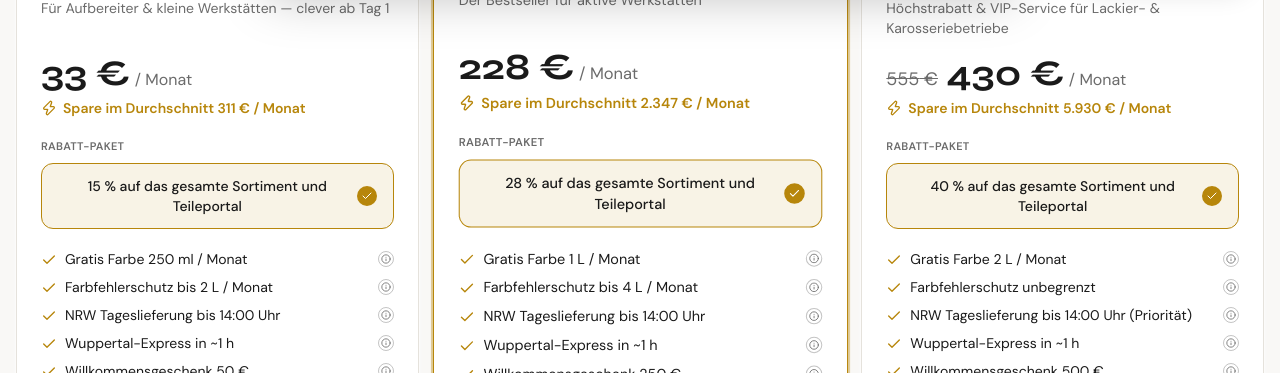
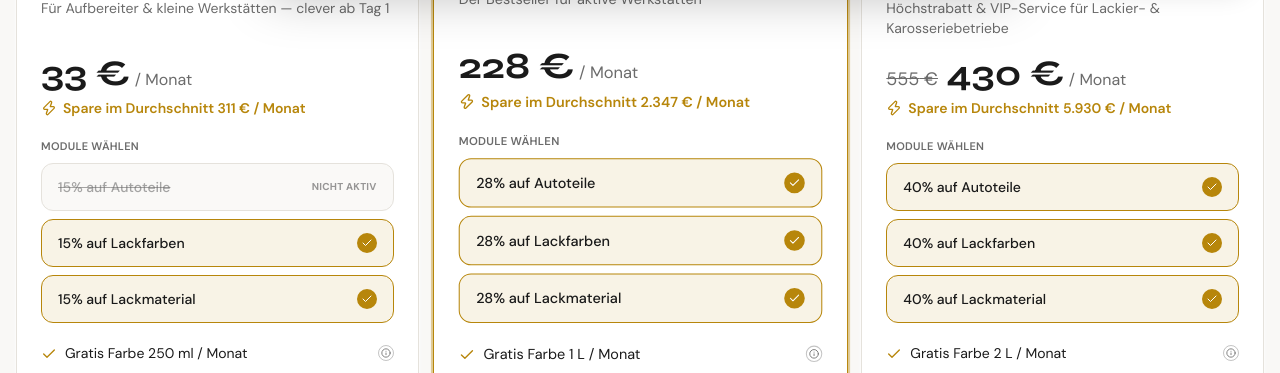
Before and after one commit to alex-autoshop/alex-autoshop-medium, a React (Vite) app: page /mitgliedschaft in a window 1280 px wide. Shown: the part 800-1173 px from the top of the page. Built offline with nearby package versions, Linux system fonts and the light colour scheme; no server answers.

Commit message:
Mitgliedschaft: 3 Module zurück, 0-Modul-Kauf erlaubt mit Basis-Rabatt (10/15/20%)

```diff
--- a/src/components/MembershipCards.tsx
+++ b/src/components/MembershipCards.tsx
@@ -37,8 +37,6 @@ function Card({ m, compact }: { m: MembershipLevel; compact: boolean }) {
 
   const isBase = modules.length === 0;
   const ratio = modules.length / m.modules.length;
-
-  // Preis & Rabatt abhängig vom Modul-Status
   const activeDiscount = isBase ? m.baseDiscountPercent : m.discountPercent;
 
   const price = useMemo(() => {
@@ -110,7 +108,7 @@ function Card({ m, compact }: { m: MembershipLevel; compact: boolean }) {
 
       {isBase ? (
         <p className="inline-flex items-center gap-1.5 text-sm font-semibold text-primary mt-1">
-          <Zap className="w-4 h-4" /> {activeDiscount}% Rabatt auf das gesamte Sortiment
+          <Zap className="w-4 h-4" /> {activeDiscount}% auf das gesamte Sortiment und Teileportal
         </p>
       ) : (
         <p className="inline-flex items-center gap-1.5 text-sm font-semibold text-primary mt-1">
@@ -121,24 +119,27 @@ function Card({ m, compact }: { m: MembershipLevel; compact: boolean }) {
       {!compact && (
         <>
           <p className="text-[11px] font-semibold uppercase tracking-wide text-muted-foreground mt-5 mb-2">
-            Rabatt-Paket
+            Module wählen
           </p>
           <div className="space-y-2">
-            {/* Kombinierter Toggle: alles oder nichts */}
+            {m.modules.map((mod) => {
+              const on = modules.includes(mod);
+              return (
                 <button
+                  key={mod}
                   type="button"
-              onClick={() => setModules(isBase ? [...m.modules] : [])}
+                  onClick={() => toggle(mod)}
                   className={cn(
                     "w-full flex items-center justify-between px-4 py-3 rounded-lg border text-sm font-medium transition-colors min-h-[48px]",
-                !isBase
+                    on
                       ? "border-primary bg-primary/10 text-foreground"
                       : "border-border bg-secondary/40 text-muted-foreground/60"
                   )}
                 >
-              <span className={cn(isBase && "line-through")}>
-                {isBase ? m.discountPercent : m.discountPercent} % auf das gesamte Sortiment und Teileportal
+                  <span className={cn(!on && "line-through")}>
+                    {m.discountPercent}% auf {mod}
                   </span>
-              {!isBase ? (
+                  {on ? (
                     <span className="w-5 h-5 rounded-full border-2 border-primary bg-primary flex items-center justify-center shrink-0">
                       <Check className="w-3 h-3 text-primary-foreground" />
                     </span>
@@ -148,13 +149,14 @@ function Card({ m, compact }: { m: MembershipLevel; compact: boolean }) {
                     </span>
                   )}
                 </button>
+              );
+            })}
           </div>
 
-          {/* Basis-Hinweis wenn kein Modul aktiv */}
+          {/* Basis-Hinweis wenn alle Module abgewählt */}
           {isBase && (
             <div className="mt-3 rounded-lg bg-secondary/60 border border-border px-4 py-3 text-xs text-muted-foreground leading-relaxed">
-              <span className="font-semibold text-foreground">{activeDiscount}% auf alles</span> — Basis-Zugang ohne Modul-Paket.
-              Aktiviere das Paket für {m.discountPercent}% und alle Vorteile.
+              <span className="font-semibold text-foreground">{activeDiscount}% auf das gesamte Sortiment und Teileportal</span> — inkl. Gratis-Farbe und alle Mitgliedsvorteile. Module einzeln zubuchbar.
             </div>
           )}
 
```
Lines whose indentation alone changed are shown as unchanged.
